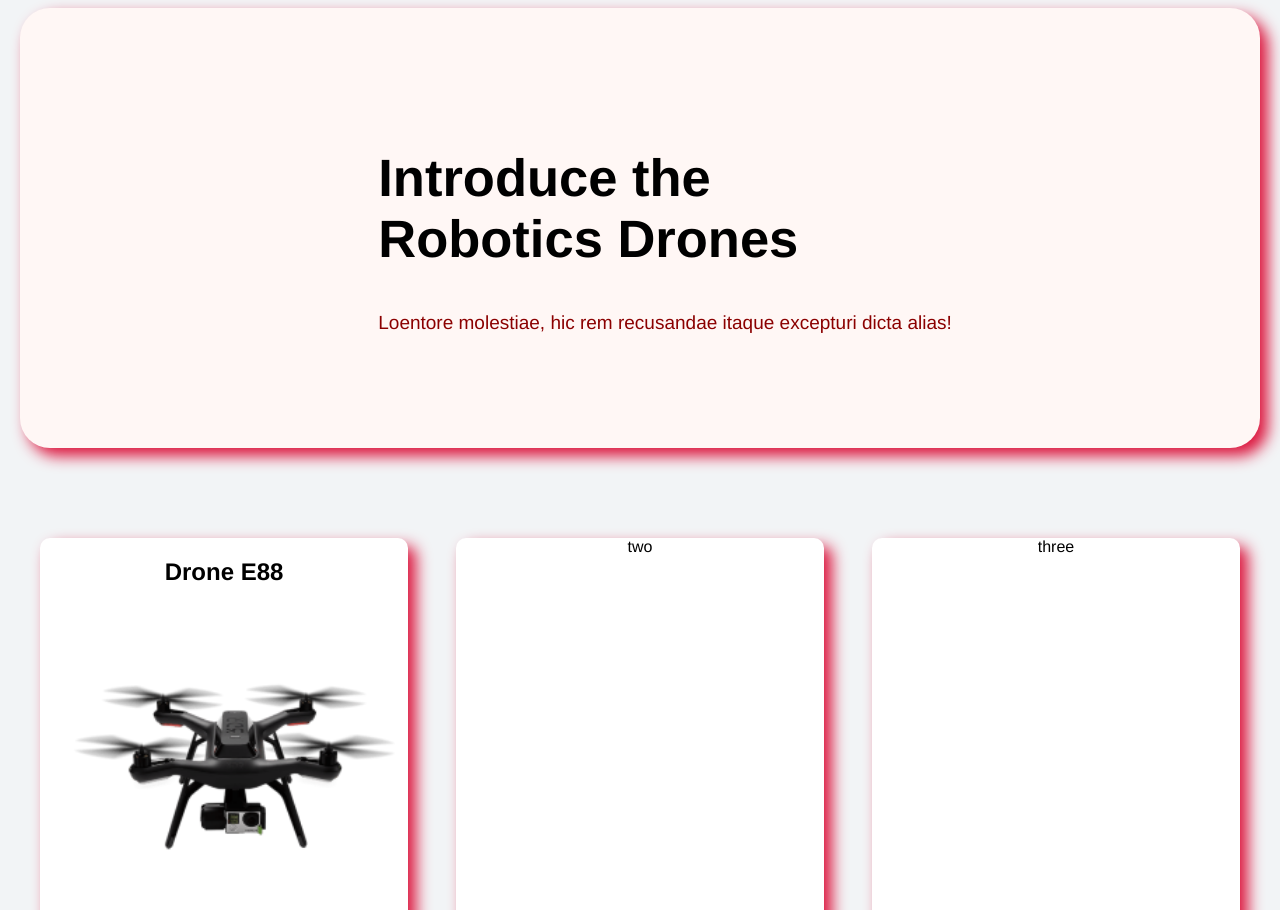
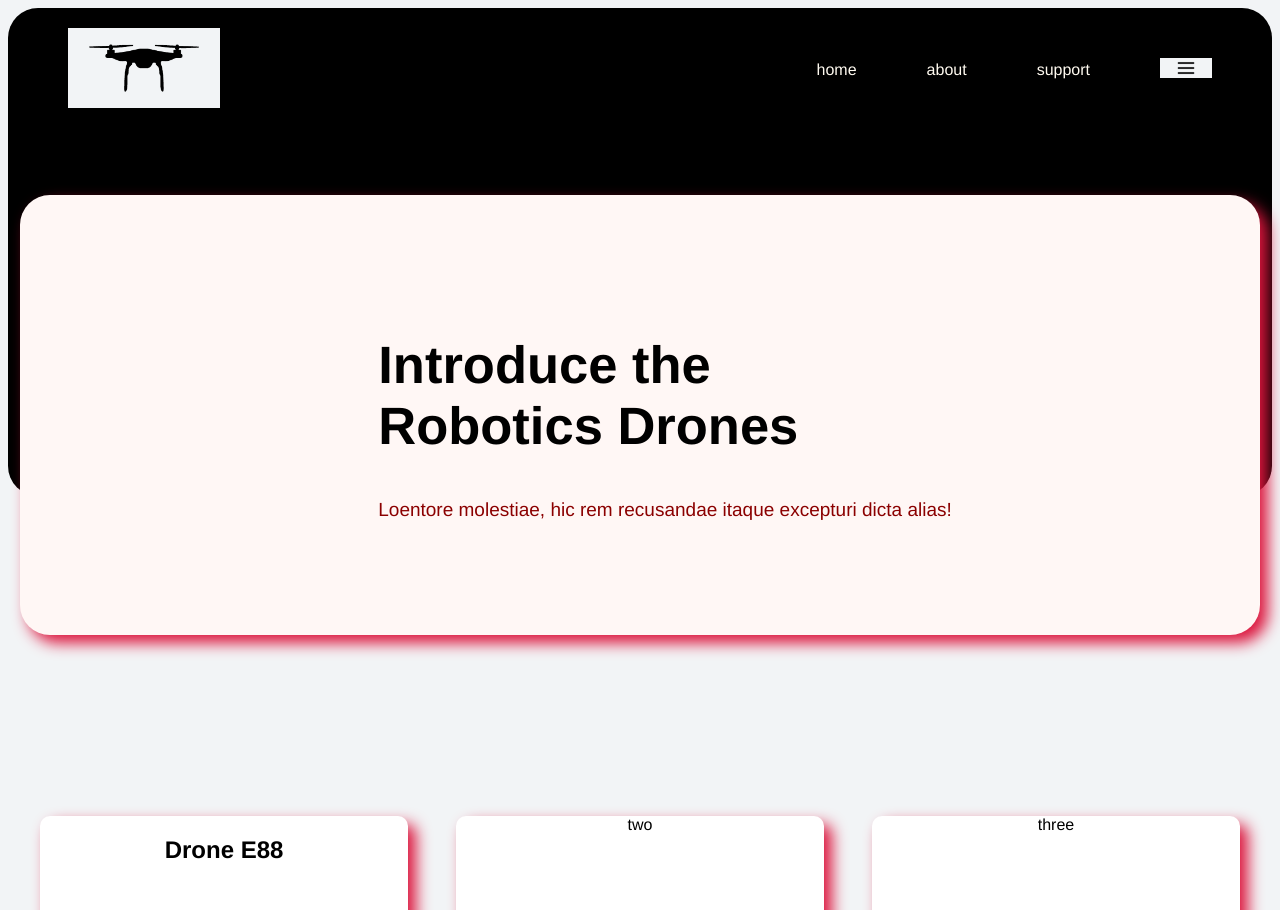
Before and after one commit to Alexssandro23/DropDrones, a plain HTML site: page index.html in a window 1280 px wide. Shown: the top 910 px of the page. Drawn offline with Linux system fonts and the light colour scheme.

Commit message:
adicionado um fundo preto na navegação

```diff
--- a/index.html
+++ b/index.html
@@ -10,7 +10,19 @@
     <title>Drones</title>
 </head>
 <body>
-    <header>
+    <header class="header-nav">
+        <nav>
+            <a href="#"><img src="img/logo-footer.png" alt=""></a>
+            <ul>
+                <li><a href="#">home</a></li>
+                <li><a href="#">about</a></li>
+                <li><a href="#">support</a></li>
+                <li><label for=""><img src="img/menu-icon.png" alt=""></label></li>
+            </ul>
+        </nav>
+
+    </header>
+    <header class="header-info">
         <section class="section-text">
             <h1>Introduce the<br> Robotics Drones</h1>
             <p>Loentore molestiae, hic rem recusandae itaque excepturi dicta alias!</p>
@@ -19,7 +31,6 @@
             <img src="img/Drone-PNG-Photo-Image.png" id="image-header" alt="">
         </section>
     </header>
-    <br><br><br><br><br>
     <div class="cards">
         <div class="card">
             <h2 class="name">Drone E88</h2>
--- a/style.css
+++ b/style.css
@@ -1,8 +1,52 @@
 *{
     font-family:helvetica;
+    text-decoration: none;
 
 }
-header{
+
+.header-nav{
+    padding: 20px 60px;
+    border-radius: 30px;
+    background-color: black;
+    position: relative;
+    height: 448px;
+}
+nav{
+    display: flex;
+    align-items: center;
+    justify-content: space-between;
+    width: 100%;
+}
+nav img{
+    width: 120px;
+    background-color: #f2f4f6;
+}
+nav ul{
+    display: flex;
+    align-items: center;
+    gap: 70px;
+}
+nav ul li{
+    list-style:none;
+}
+nav ul li label img{
+    width: 20px;
+    background-color: #f2f4f6;
+}
+nav ul li a{
+    color:floralwhite;
+    font-weight: 530;
+    padding-bottom: 4px;
+    border-bottom: none;
+    transition-delay: 0.3s;
+    transition: all 0.5 ease-in-out;
+
+}
+nav ul li a:hover{
+  color: yellow;
+  border-bottom: 1px solid yellow;
+}
+.header-info{
     background-color: #fff7f5;
     display: flex;
     padding: 0;
@@ -13,8 +57,9 @@ header{
     width: 1240px;
     max-width: 1300px;
     border-radius: 30px;
-    display: flex;
     box-shadow: 8px 8px 15px crimson;
+    position: relative;
+    top: -301px;
 }
 body{
     background-color: #f2f4f6;
@@ -55,6 +100,8 @@ p{
     margin: 0 auto;
     display: grid;
     gap: 3rem;
+    position: relative;
+    top: -120px;
 }
 @media(min-width:600px) {
     .cards{
```
Also changed, not shown: img/menu-icon.png (added).
